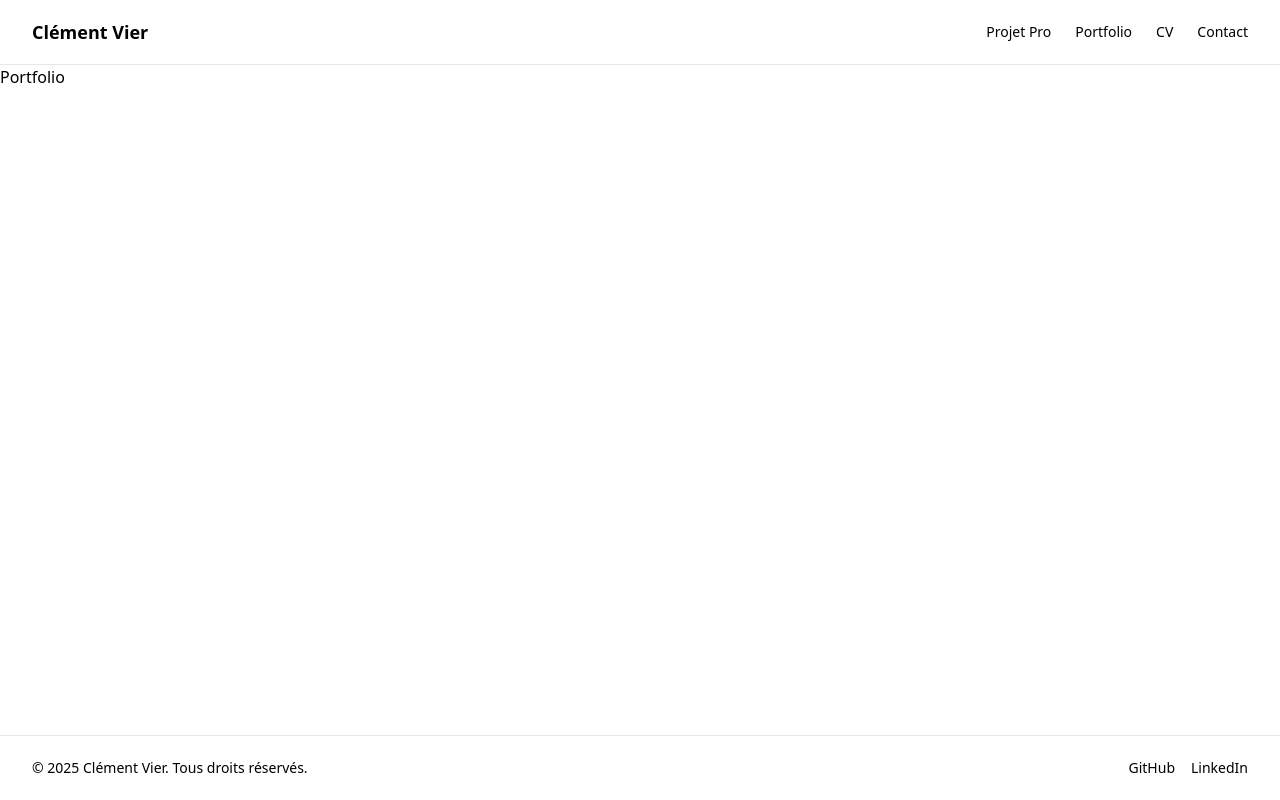
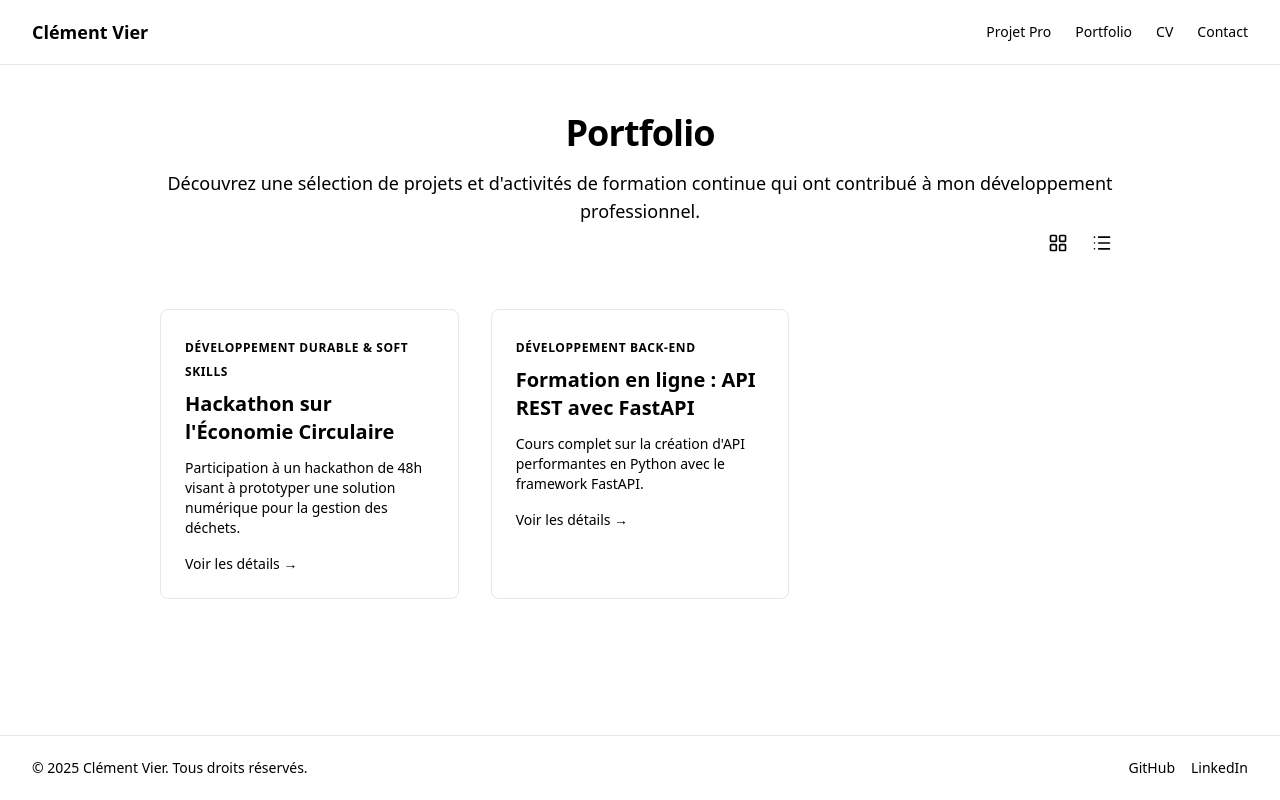
Before and after one commit to clemoudo/portfolio, a Next.js app in the folder web-app/: page /portfolio in a window 1280 px wide. Built offline with nearby package versions, Linux system fonts and the light colour scheme.

Commit message:
vues des acti du portfolio sous forme de case ou de tableau

```diff
--- a/web-app/app/(pages)/portfolio/page.tsx
+++ b/web-app/app/(pages)/portfolio/page.tsx
@@ -1,3 +1,18 @@
+import PortfolioView from '@/components/portfolio/PortfolioView';
+
 export default function PortfolioPage() {
-  return <h1>Portfolio</h1>;
+  return (
+    <div className="container mx-auto max-w-screen-lg px-4 py-12 sm:px-6 lg:px-8">
+      <div className="text-center">
+        <h1 className="text-3xl font-bold tracking-tight sm:text-4xl">Portfolio</h1>
+        <p className="mt-4 text-lg text-foreground/80">
+          Découvrez une sélection de projets et d'activités de formation continue
+          qui ont contribué à mon développement professionnel.
+        </p>
+      </div>
+
+      {/* Affichez simplement le composant de vue */}
+      <PortfolioView />
+    </div>
+  );
 }
--- /dev/null
+++ b/web-app/components/portfolio/PortfolioView.tsx
@@ -0,0 +1,89 @@
+'use client'; // Ce composant aura de l'interactivité
+
+import { useState } from 'react';
+import Link from 'next/link';
+import { portfolioData, Activity } from '@/data/portfolio'; // Importez les données
+import { LayoutGrid, List } from 'lucide-react';
+
+// Vue Grille (code que nous avions déjà)
+const GridView = ({ activities }: { activities: Activity[] }) => (
+  <div className="mt-12 grid gap-8 sm:grid-cols-2 lg:grid-cols-3">
+    {activities.map((activity) => (
+      <Link
+        key={activity.slug}
+        href={`/portfolio/${activity.slug}`}
+        className="group block overflow-hidden rounded-lg border border-border/40 transition-all hover:border-foreground/40 hover:shadow-md"
+      >
+        <div className="p-6">
+          <span className="text-xs font-semibold uppercase tracking-wider text-foreground/60">
+            {activity.theme}
+          </span>
+          <h3 className="mt-2 text-xl font-semibold">{activity.title}</h3>
+          <p className="mt-3 text-sm text-foreground/70">{activity.description}</p>
+          <div className="mt-4 text-sm font-medium text-foreground/80 transition-transform group-hover:translate-x-1">
+            Voir les détails &rarr;
+          </div>
+        </div>
+      </Link>
+    ))}
+  </div>
+);
+
+// Vue Tableau
+const TableView = ({ activities }: { activities: Activity[] }) => (
+  <div className="mt-12 overflow-x-auto">
+    <table className="min-w-full divide-y divide-border/40">
+      <thead className="bg-foreground/5">
+        <tr>
+          <th scope="col" className="px-6 py-3 text-left text-xs font-medium uppercase tracking-wider">Titre</th>
+          <th scope="col" className="px-6 py-3 text-left text-xs font-medium uppercase tracking-wider">Thème</th>
+          <th scope="col" className="px-6 py-3 text-left text-xs font-medium uppercase tracking-wider">Date</th>
+          <th scope="col" className="px-6 py-3 text-left text-xs font-medium uppercase tracking-wider">Heures (Réelles/Valorisées)</th>
+        </tr>
+      </thead>
+      <tbody className="divide-y divide-border/40">
+        {activities.map((activity) => (
+          <tr key={activity.slug} className="hover:bg-foreground/5">
+            <td className="px-6 py-4 whitespace-nowrap">
+              <Link href={`/portfolio/${activity.slug}`} className="font-semibold text-foreground hover:underline">
+                {activity.title}
+              </Link>
+            </td>
+            <td className="px-6 py-4 whitespace-nowrap">{activity.theme}</td>
+            <td className="px-6 py-4 whitespace-nowrap">{activity.date}</td>
+            <td className="px-6 py-4 whitespace-nowrap">{`${activity.realHours}h / ${activity.valuedHours}h`}</td>
+          </tr>
+        ))}
+      </tbody>
+    </table>
+  </div>
+);
+
+// Le composant principal qui gère le basculement
+export default function PortfolioView() {
+  const [view, setView] = useState<'grid' | 'table'>('grid'); // Par défaut, la vue est 'grid'
+
+  return (
+    <div>
+      <div className="flex justify-end gap-2">
+        <button
+          onClick={() => setView('grid')}
+          className={`rounded-md p-2 transition-colors ${view === 'grid' ? 'bg-foreground/10' : 'hover:bg-foreground/5'}`}
+          aria-label="Affichage en grille"
+        >
+          <LayoutGrid className="h-5 w-5" />
+        </button>
+        <button
+          onClick={() => setView('table')}
+          className={`rounded-md p-2 transition-colors ${view === 'table' ? 'bg-foreground/10' : 'hover:bg-foreground/5'}`}
+          aria-label="Affichage en tableau"
+        >
+          <List className="h-5 w-5" />
+        </button>
+      </div>
+
+      {/* Affiche la bonne vue en fonction de l'état */}
+      {view === 'grid' ? <GridView activities={portfolioData} /> : <TableView activities={portfolioData} />}
+    </div>
+  );
+}
--- /dev/null
+++ b/web-app/data/portfolio.ts
@@ -0,0 +1,51 @@
+// Type pour une preuve individuelle
+export type Proof = {
+  label: string; // Ex: "Dépôt GitHub", "Certificat de réussite", "Vidéo de démonstration"
+  url: string;
+};
+
+// Le type Activity est mis à jour pour inclure un tableau de preuves
+export type Activity = {
+  slug: string;
+  title: string;
+  theme: string;
+  date: string;
+  description: string;
+  analysis: string;
+  proofs?: Proof[]; // Remplacé par `proofs` (pluriel) et devient un tableau de Proof
+  realHours: number;
+  valuedHours: number;
+};
+
+export const portfolioData: Activity[] = [
+  {
+    slug: 'hackathon-economie-circulaire-2023',
+    title: "Hackathon sur l'Économie Circulaire",
+    theme: 'Développement Durable & Soft Skills',
+    date: 'Septembre 2023',
+    description:
+      "Participation à un hackathon de 48h visant à prototyper une solution numérique pour la gestion des déchets.",
+    analysis:
+      "<p>Cette expérience a été extrêmement formatrice...</p><p>J'ai pu mettre en pratique mes compétences en React dans un contexte de pression temporelle...</p>",
+    proofs: [
+      { label: 'Projet sur GitHub', url: 'https://github.com/votre-projet-1' },
+      { label: 'Présentation finale (PDF)', url: '/documents/presentation-hackathon.pdf' },
+    ],
+    realHours: 48,
+    valuedHours: 10,
+  },
+  {
+    slug: 'formation-api-rest-fastapi',
+    title: 'Formation en ligne : API REST avec FastAPI',
+    theme: 'Développement Back-end',
+    date: 'Juillet 2023',
+    description:
+      "Cours complet sur la création d'API performantes en Python avec le framework FastAPI.",
+    analysis:
+      "<p>Cette formation m'a permis de solidifier mes bases en développement back-end Python...</p>",
+    proofs: [{ label: 'Certificat de réussite', url: 'https://lien-vers-le-certificat.com' }],
+    realHours: 15,
+    valuedHours: 10,
+  },
+  // --- AJOUTEZ VOS AUTRES ACTIVITÉS ICI ---
+];
```
